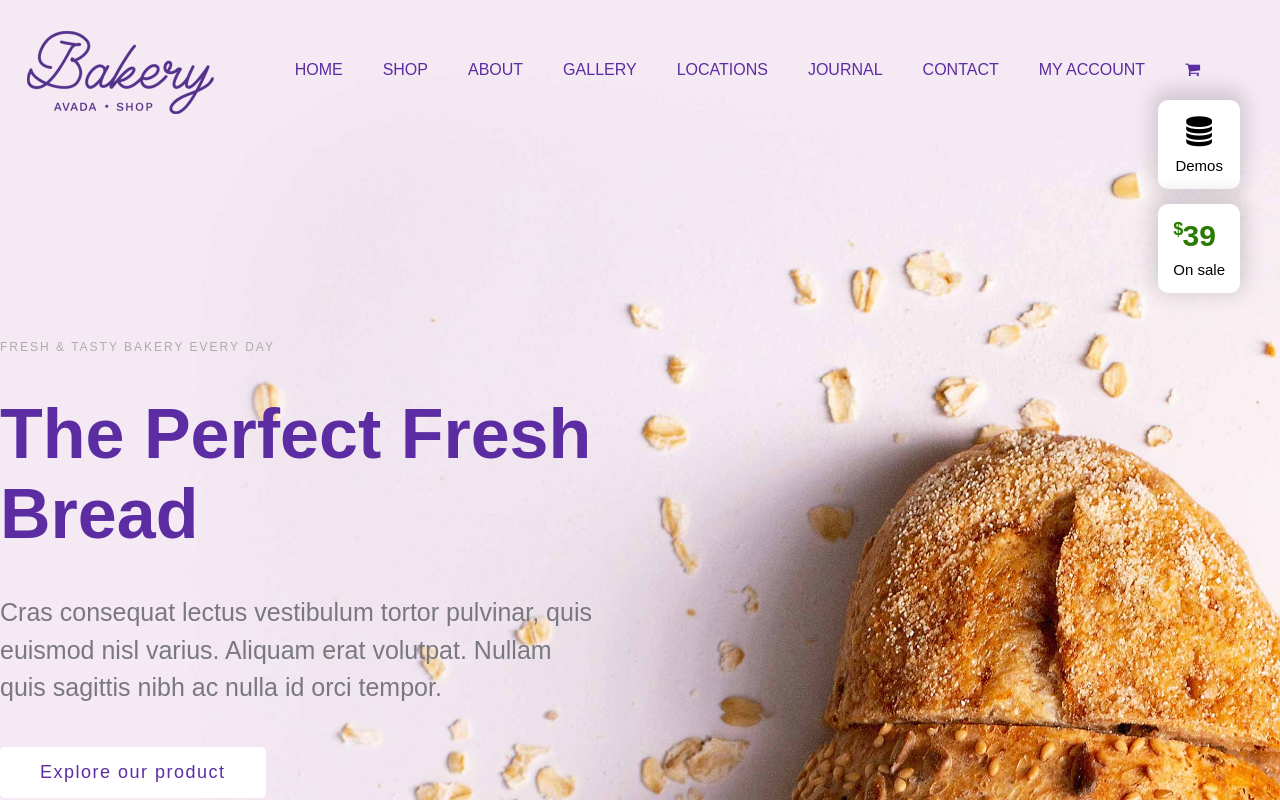
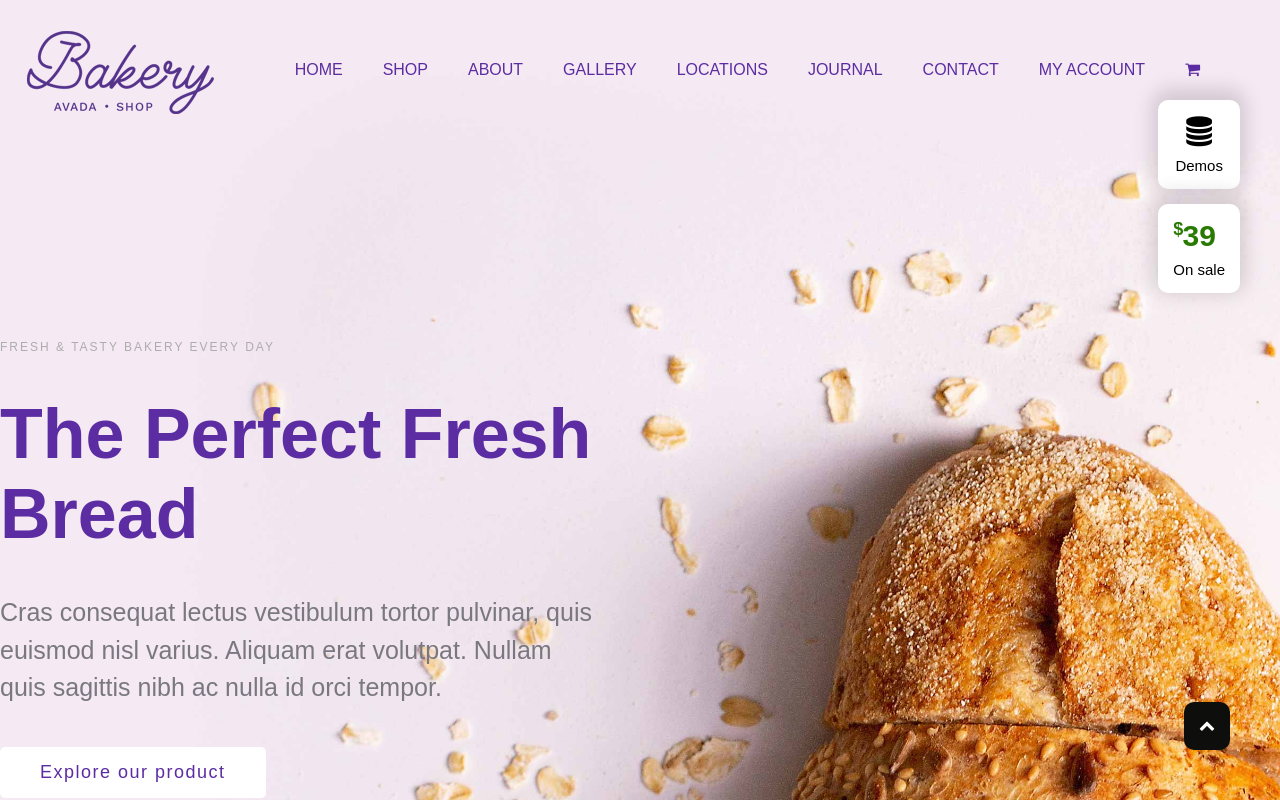
Before and after one commit to Shikanto/proj-html-vuejs, a Vue app: page / in a window 1280 px wide. Shown: the top 800 px of the page. Built offline with nearby package versions, Linux system fonts and the light colour scheme.

Commit message:
added chevron up at the end and did build_push

```diff
--- a/src/components/Footer.vue
+++ b/src/components/Footer.vue
@@ -38,6 +38,9 @@
                 <a href="#"><i class="fa fa-facebook" aria-hidden="true"></i></a>
                 <a href="#"><i class="fa fa-pinterest-p" aria-hidden="true"></i></a>
             </div>
+        </div>
+        <div class="arrow-up">
+          <a href="#logo"><i class="fa fa-chevron-up" aria-hidden="true"></i></a>
         </div>
     </div>
 </footer>
--- a/src/components/Header.vue
+++ b/src/components/Header.vue
@@ -1,7 +1,7 @@
 <template>
   <header class="bg-hero">
     <div class="navBar d-flex">
-      <div class="logo">
+      <div id="logo">
         <img :src="require('../assets/avada-bakery-logo.png')" alt="" />
       </div>
       <ul class="d-flex">
--- a/src/style/app.scss
+++ b/src/style/app.scss
@@ -25,7 +25,7 @@ header{
     padding-right: 80px;
     margin-left: -20px;
 
-    .logo{
+    #logo{
         padding-left: 20px;
     }
 
@@ -402,3 +402,17 @@ footer{
     border-radius: 50%;
 
 }
+
+.arrow-up{
+    position: fixed;
+    bottom: 50px;
+    right: 50px;
+    background-color: $bg-chevron-footer;
+    border-radius: 10px;
+    padding: 15px;
+
+    a{
+        color: white;
+
+    }
+}
```
Also changed, not shown: 7 other files (tests, documents, lock files or other folders).
